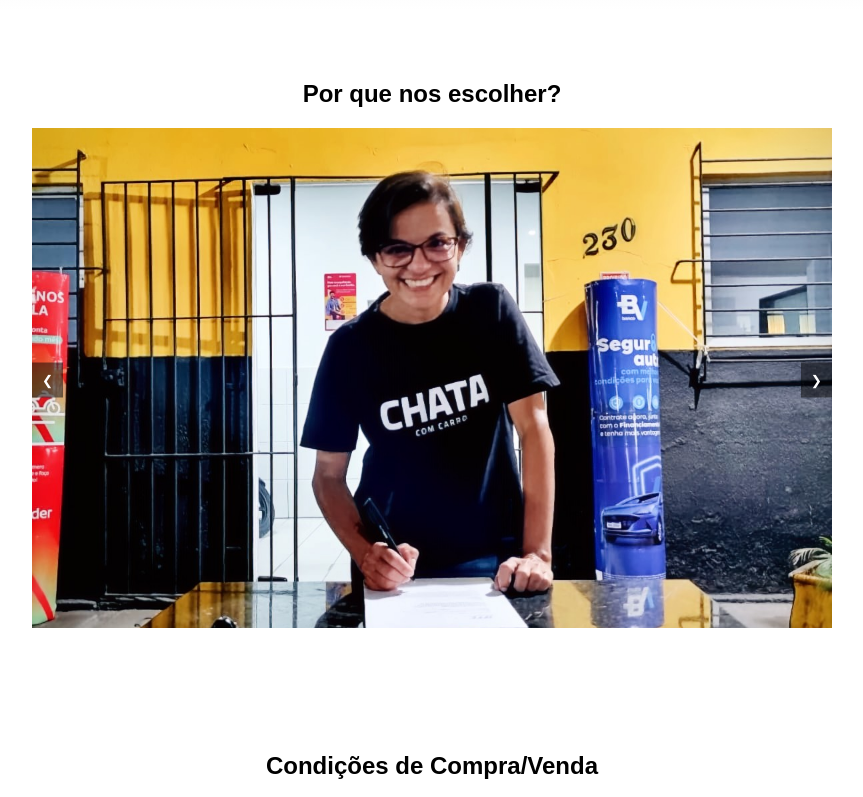
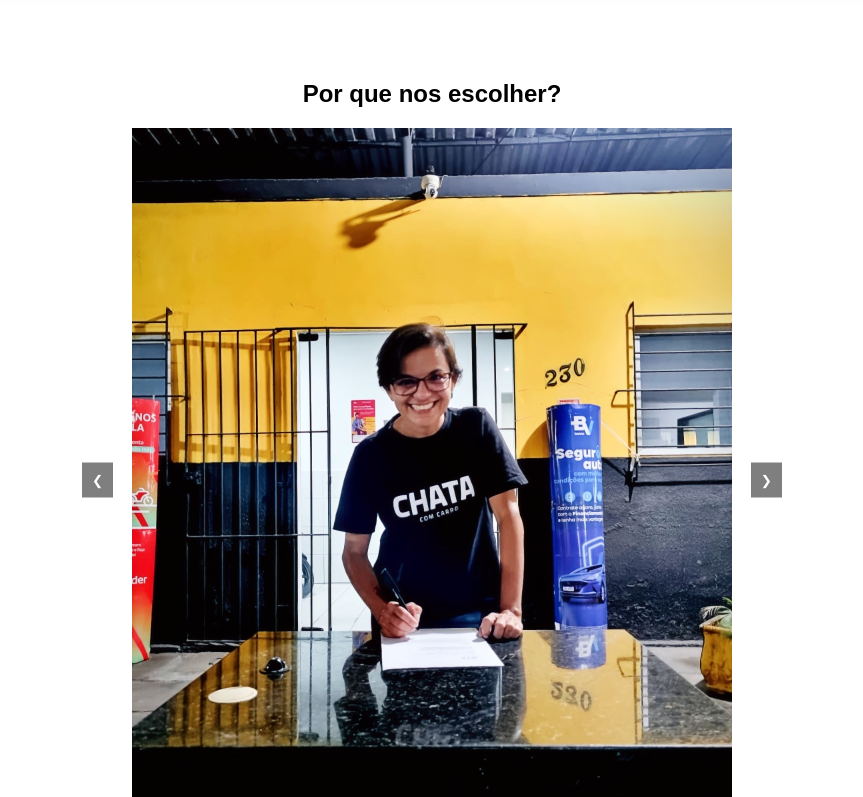
Before and after one commit to albertoramos123/ilha-center-veiculos, a plain HTML site: page index.html in a window 1280 px wide. Shown: the part 860-1657 px from the top of the page, without its empty margins (208-1071 px from the left). Drawn offline with Linux system fonts and the light colour scheme.

Commit message:
novo cliente

```diff
--- a/index.html
+++ b/index.html
@@ -41,6 +41,12 @@
                     <img src="cliente hilton.jpeg" alt="Imagem 3">
 
                 </div>
+
+                <div class="carousel-item">
+                    <img src="cliente.jpg" alt="Imagem 3">
+
+                </div>
+
             </div>
             <button class="carousel-control prev" onclick="moveSlide(-1)">&#10094;</button>
             <button class="carousel-control next" onclick="moveSlide(1)">&#10095;</button>
--- a/styles.css
+++ b/styles.css
@@ -69,7 +69,7 @@ header nav ul li a {
 
 .carousel {
     position: relative;
-    max-width: 800px;
+    max-width: 700px;
     margin: 0 auto;
     overflow: hidden;
 }
@@ -85,9 +85,9 @@ header nav ul li a {
 }
 
 .carousel-item img {
-    width: 100%;
+    width: 600px;
     height: auto; /* Ensure aspect ratio is maintained */
-    max-height: 500px; /* Set the maximum height for the images */
+    max-height: 700px; /* Set the maximum height for the images */
     object-fit: cover; /* Cover the entire area, cropping if necessary */
 }
 
```
Also changed, not shown: cliente.jpg (added).
